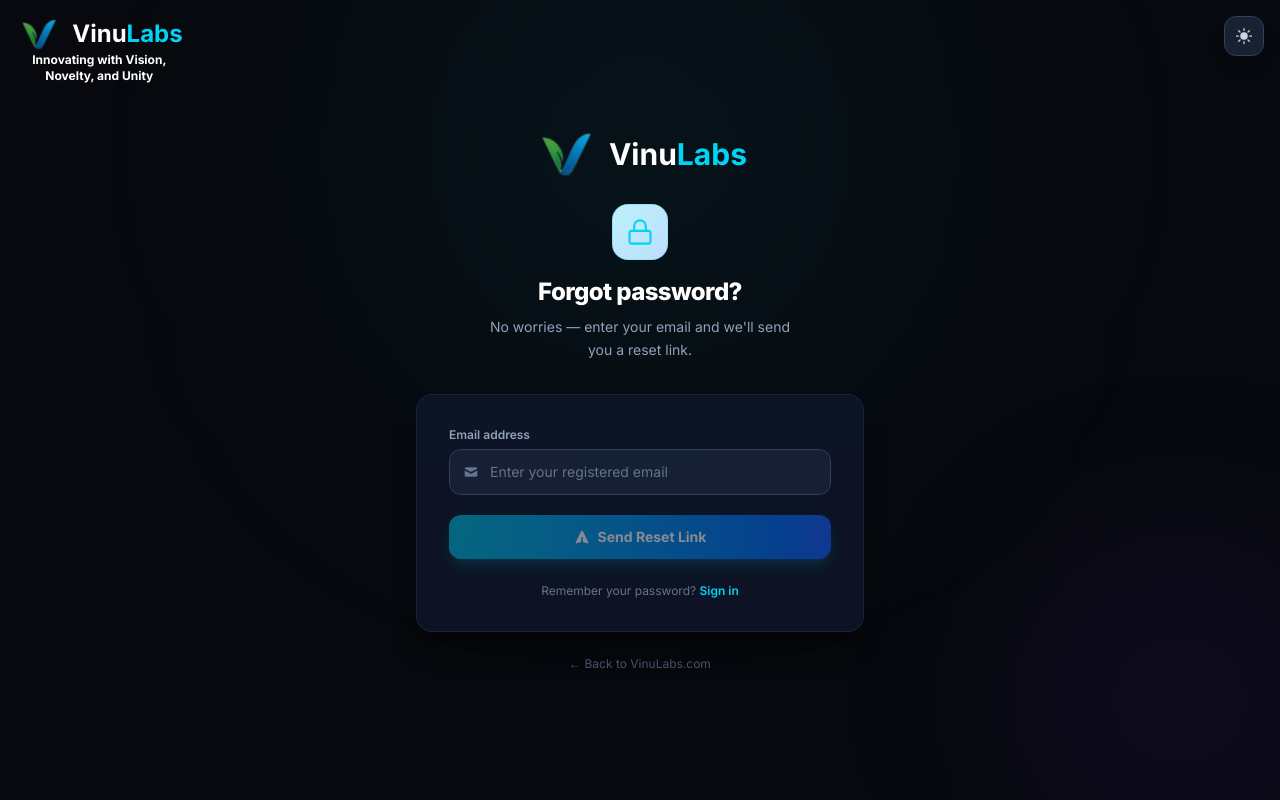
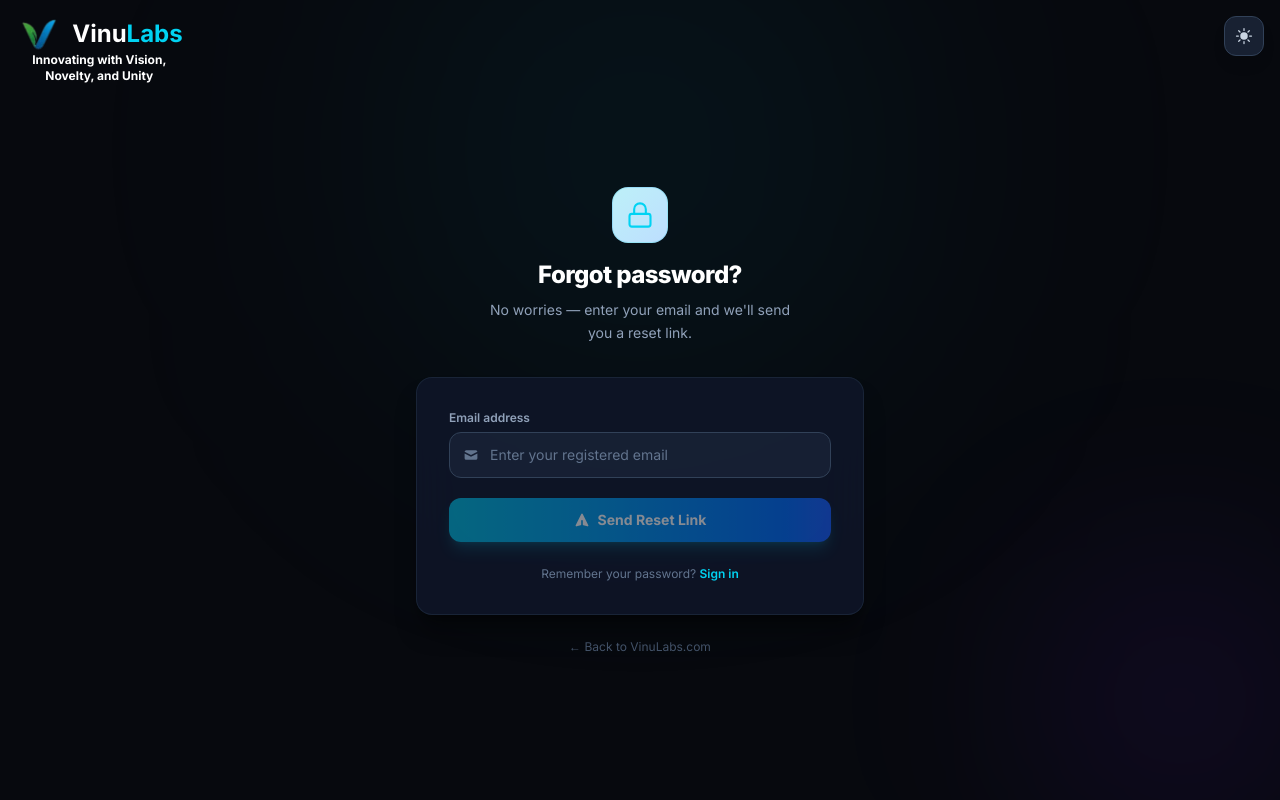
Before and after one commit to malitha-tishamal/VinuLabs-Web, a Next.js app: page /admin/forgot-password in a window 1280 px wide. Built offline with nearby package versions, Linux system fonts and the light colour scheme; no server answers.

Commit message:
Update page.tsx

```diff
--- a/src/app/admin/(auth)/forgot-password/page.tsx
+++ b/src/app/admin/(auth)/forgot-password/page.tsx
@@ -44,19 +44,7 @@
         <div className="text-center mb-8">
           <Link href="/" className="inline-flex flex-col items-center gap-2 mb-6 group">
             <div className="flex items-center gap-3">
-              <Image
-                src="/images/logo/logo.png"
-                alt="VinuLabs"
-                width={200}
-                height={56}
-                style={{ width: 'auto', height: '52px' }}
-                priority
-                className="group-hover:opacity-90 transition-opacity"
-              />
-              <h2 className='text-3xl font-bold group-hover:opacity-90 transition-opacity'>
-                <span className='text-slate-900 dark:text-white'>Vinu</span>
-                <span className='text-cyan-400 dark:text-cyan-400'>Labs</span>
-              </h2>
+
             </div>
           </Link>
 
```
